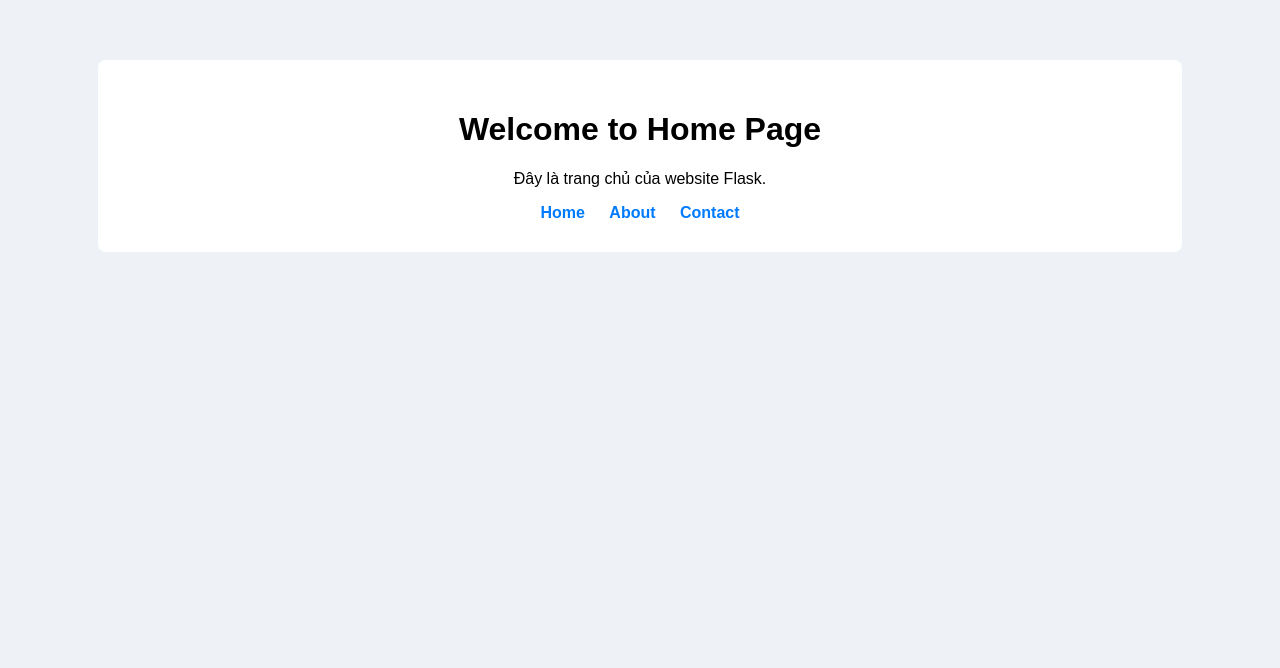
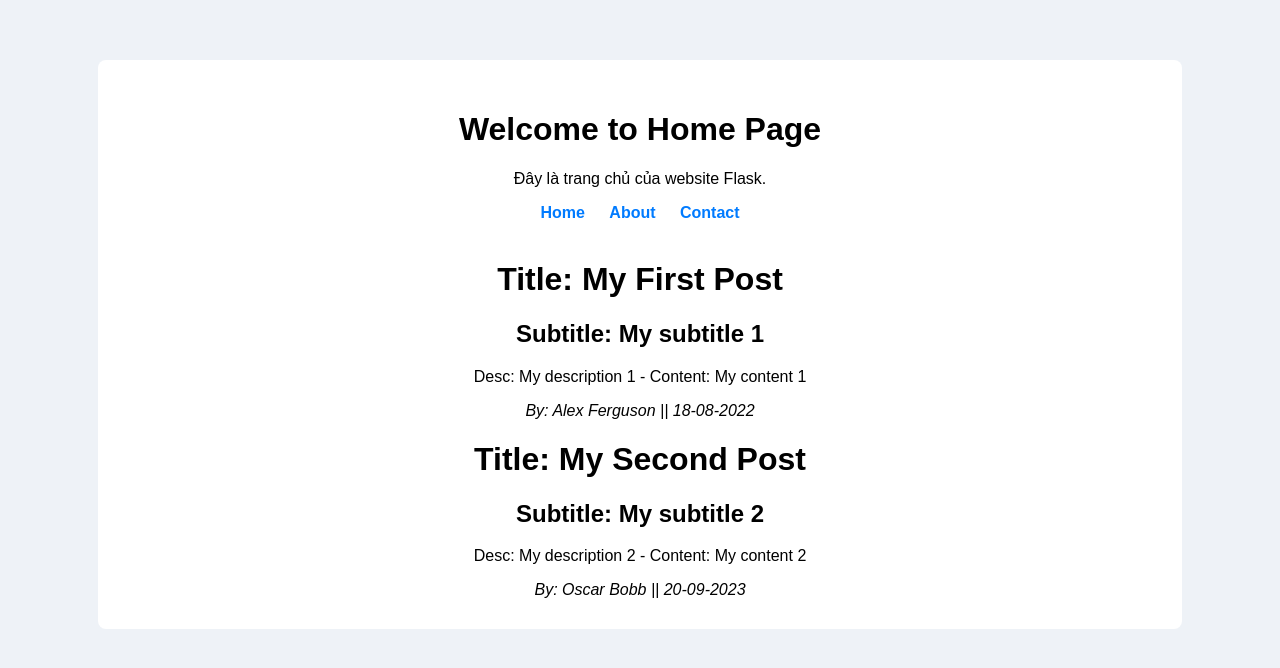
Before and after one commit to HuuThuyTran/flask-basic, a Flask app: page / in a window 1280 px wide. Shown: the top 668 px of the page. Run offline with Flask 3, Linux system fonts and the light colour scheme.

Commit message:
lesson: template part 2

```diff
--- /dev/null
+++ b/app.py
@@ -0,0 +1,46 @@
+# import các class từ thư viện flask
+from flask import Flask, render_template
+
+# Khởi tạo app Flask từ file hiện tại
+app = Flask(__name__)
+
+# Tạo một list post
+posts = [
+    {
+        'author': 'Alex Ferguson',
+        'title': 'My First Post',
+        'subtitle': 'My subtitle 1',
+        'description': 'My description 1',
+        'content': 'My content 1',
+        'datePublished': '18-08-2022',
+    },
+    {
+        'author': 'Oscar Bobb',
+        'title': 'My Second Post',
+        'subtitle': 'My subtitle 2',
+        'description': 'My description 2',
+        'content': 'My content 2',
+        'datePublished': '20-09-2023',
+    }
+]
+
+# Viết các route cho app
+@app.route('/')
+def home():
+    return render_template('home.html', posts=posts)
+
+@app.route('/user/<username>')
+def profile(username):
+    return f'Welcome {username}!'
+
+@app.route('/about')
+def about():
+    return render_template('about.html', title='About')
+
+@app.route('/contact')
+def contact():
+    return render_template('contact.html', title='Contact')
+
+# Chạy ứng dụng Flask
+if __name__ == '__main__':
+    app.run(debug=True)
--- a/main.py
+++ /dev/null
@@ -1,22 +0,0 @@
-# import các class từ thư viện flask
-from flask import Flask, render_template
-
-# Khởi tạo app Flask từ file hiện tại
-app = Flask(__name__)
-
-# Viết các route cho app
-@app.route('/')
-def home():
-    return render_template('home.html')
-
-@app.route('/about')
-def about():
-    return render_template('about.html')
-
-@app.route('/contact')
-def contact():
-    return render_template('contact.html')
-
-# Chạy ứng dụng Flask
-if __name__ == '__main__':
-    app.run(debug=True)
--- /dev/null
+++ b/static/home.css
@@ -0,0 +1,23 @@
+body {
+    font-family: Arial, sans-serif;
+    background-color: #eef2f7;
+    margin: 0;
+    padding: 0;
+}
+.container {
+    width: 80%;
+    margin: 60px auto;
+    background: #ffffff;
+    padding: 30px;
+    border-radius: 8px;
+    text-align: center;
+}
+a {
+    margin: 0 10px;
+    text-decoration: none;
+    color: #007bff;
+    font-weight: bold;
+}
+a:hover {
+    text-decoration: underline;
+}
--- a/templates/home.html
+++ b/templates/home.html
@@ -1,36 +1,6 @@
-<!DOCTYPE html>
-<html lang="vi">
-<head>
-    <meta charset="UTF-8">
-    <title>Home</title>
-    <style>
-        body {
-            font-family: Arial, sans-serif;
-            background-color: #eef2f7;
-            margin: 0;
-            padding: 0;
-        }
-        .container {
-            width: 80%;
-            margin: 60px auto;
-            background: #ffffff;
-            padding: 30px;
-            border-radius: 8px;
-            text-align: center;
-        }
-        a {
-            margin: 0 10px;
-            text-decoration: none;
-            color: #007bff;
-            font-weight: bold;
-        }
-        a:hover {
-            text-decoration: underline;
-        }
-    </style>
-</head>
-<body>
-
+{% extends 'layout.html' %}
+{% block content %}
+    <link rel="stylesheet" href="../static/home.css">
     <div class="container">
         <h1>Welcome to Home Page</h1>
         <p>Đây là trang chủ của website Flask.</p>
@@ -40,7 +10,17 @@
             <a href="/about">About</a>
             <a href="/contact">Contact</a>
         </div>
+        <br>
+        <!--Thông tin bài đăng của tác giả-->
+        <div>
+            {% for post in posts %}
+                <h1>Title: {{ post.title}} </h1>
+                <h2>Subtitle: {{ post.subtitle }}</h2>
+                <p>Desc: {{ post.description }} - Content: {{ post.content }}</p>
+                <div>
+                    <i>By: {{ post.author }} || {{ post.datePublished }}</i>
+                </div>
+            {% endfor %}
+        </div>
     </div>
-
-</body>
-</html>
+{% endblock %}
--- /dev/null
+++ b/templates/layout.html
@@ -0,0 +1,18 @@
+<!doctype html>
+<html lang="en">
+<head>
+    <meta charset="UTF-8">
+    <meta name="viewport"
+          content="width=device-width, user-scalable=no, initial-scale=1.0, maximum-scale=1.0, minimum-scale=1.0">
+    <meta http-equiv="X-UA-Compatible" content="ie=edge">
+    {% if title %}
+        <title>Flask Blog - {{ title }}</title>
+    {% else %}
+        <title>Flask Blog</title>
+    {% endif %}
+</head>
+<body>
+    {% block content %}
+    {% endblock %}
+</body>
+</html>
```
Also changed, not shown: docs.md (added, +26 -0 lines), static/about.css (added, +26 -0 lines), static/contact.css (added, +34 -0 lines), templates/about.html (+4 -39 lines), templates/contact.html (+4 -48 lines).
